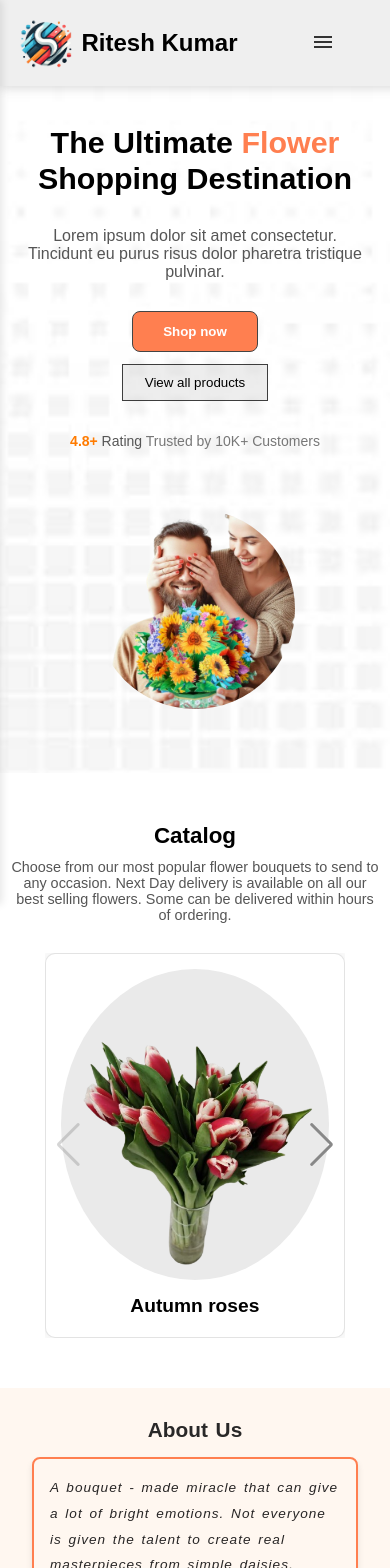
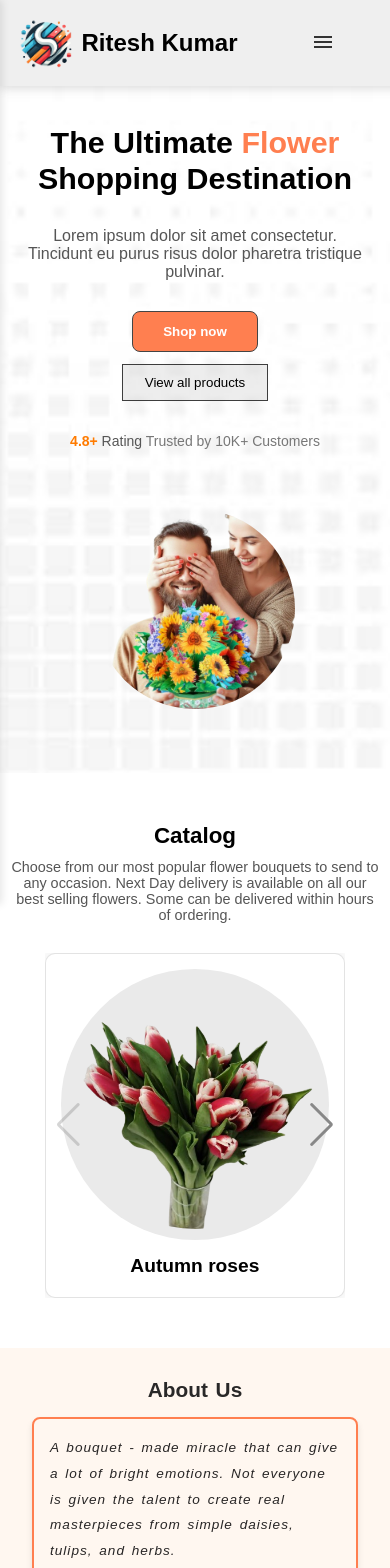
Before and after one commit to harshrajput177/FlowerSite, a React (Vite) app in the folder FlowerSite/: page / in a window 390 px wide. Shown: the top 1568 px of the page. Built offline with nearby package versions, Linux system fonts and the light colour scheme.

Commit message:
update  file

```diff
--- a/FlowerSite/src/Style/HomeCom2.css
+++ b/FlowerSite/src/Style/HomeCom2.css
@@ -82,7 +82,7 @@ body {
   }
 
   .card-image-flower {
-    height: 180px;
+    height: 260px;
   }
 }
 
@@ -96,6 +96,6 @@ body {
   }
 
   .card-image-flower {
-    height: 290px;
+    height: 250px;
   }
 }
```
